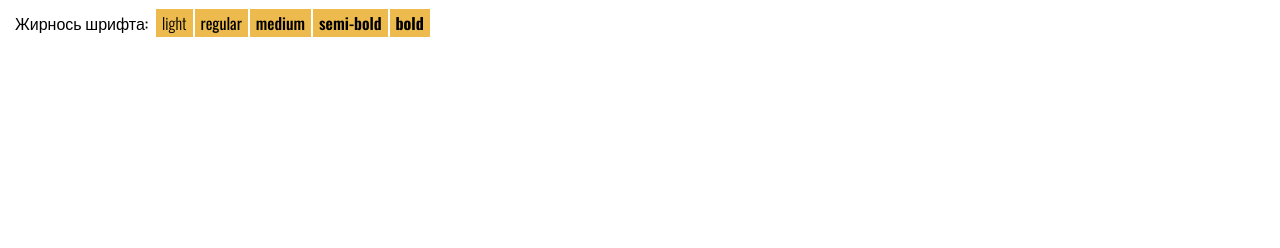
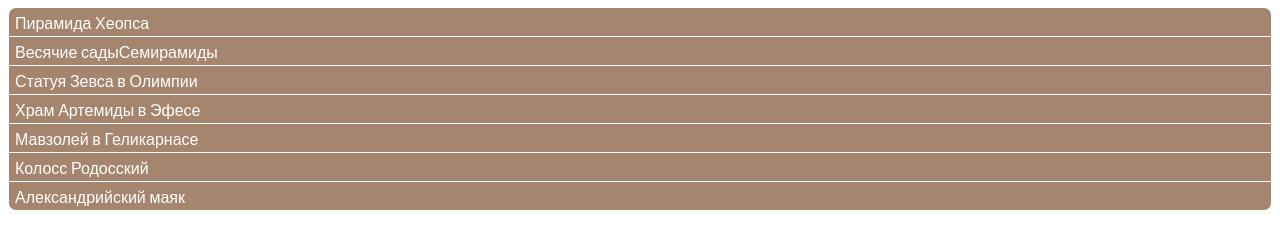
Before and after one commit to TimofeyNaryshkin/Exersises, a plain HTML site: page index.html in a window 1280 px wide. Drawn offline with nearby package versions, Linux system fonts and the light colour scheme.

Commit message:
feat: do wonders padding exercise

```diff
--- a/index.html
+++ b/index.html
@@ -4,7 +4,7 @@
     <meta charset="UTF-8">
     <meta http-equiv="X-UA-Compatible" content="IE=edge">
     <meta name="viewport" content="width=device-width, initial-scale=1.0">
-    <title>Жирность шрифта</title>
+    <title>padding</title>
     <link rel="stylesheet" href="style.css">
     <link href="https://fonts.googleapis.com/css?family=Oswald:300,400,500,600,700" rel="stylesheet">
 </head>
@@ -12,12 +12,13 @@
     <header></header>
     <main class="main-container">
         <div class="div">
-            <p class="weight">Жирнось шрифта:</p>
-            <p class="light">light</p>
-            <p class="regular">regular</p>
-            <p class="medium">medium</p>
-            <p class="semi-bold">semi-bold</p>
-            <p class="bold">bold</p>
+            <p class="s1">Пирамида Хеопса</p>
+            <p class="s2">Весячие садыСемирамиды</p>
+            <p class="s3">Статуя Зевса в Олимпии</p>
+            <p class="s4">Храм Артемиды в Эфесе</p>
+            <p class="s5">Мавзолей в Геликарнасе</p>
+            <p class="s6">Колосс Родосский</p>
+            <p class="s7">Александрийский маяк</p>
         </div>
     </main>
     <footer></footer>
--- a/style.css
+++ b/style.css
@@ -2,26 +2,18 @@
     box-sizing: border-box;
 }
 .div {
-    display: flex;
+
 }
 p {
-    background-color: rgb(237, 186, 77);
+    background-color: rgb(165, 133, 109);
     font-family: Oswald, sans-serif;
+    color: #fff;
     margin: 1px;
     padding: 2px 6px;
 }
-.weight {
-    background-color: #fff;
+.s1 {
+    border-radius: 7px 7px 0 0;
 }
-.light {
-    font-weight: 100;
+.s7 {
+    border-radius: 0 0 7px 7px;
 }
-.medium {
-    font-weight: 500;
-}
-.semi-bold {
-    font-weight: 600;
-}
-.bold {
-    font-weight: bold;
-}
```
